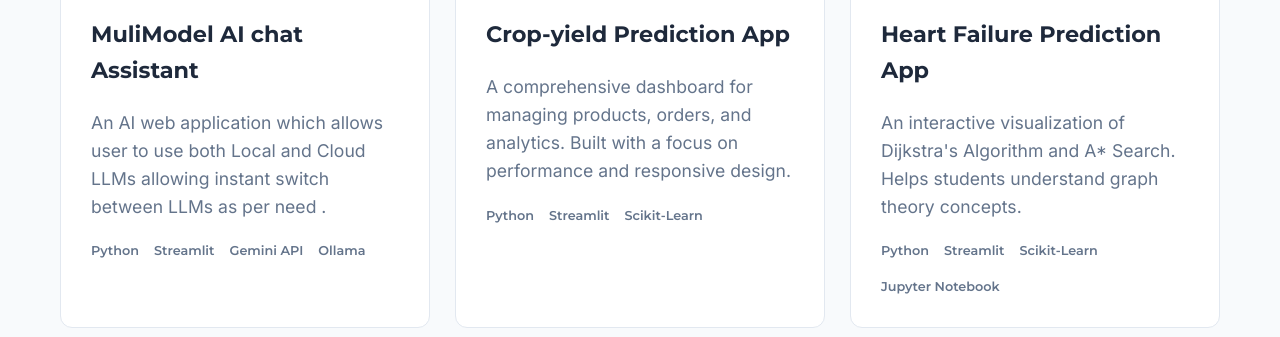
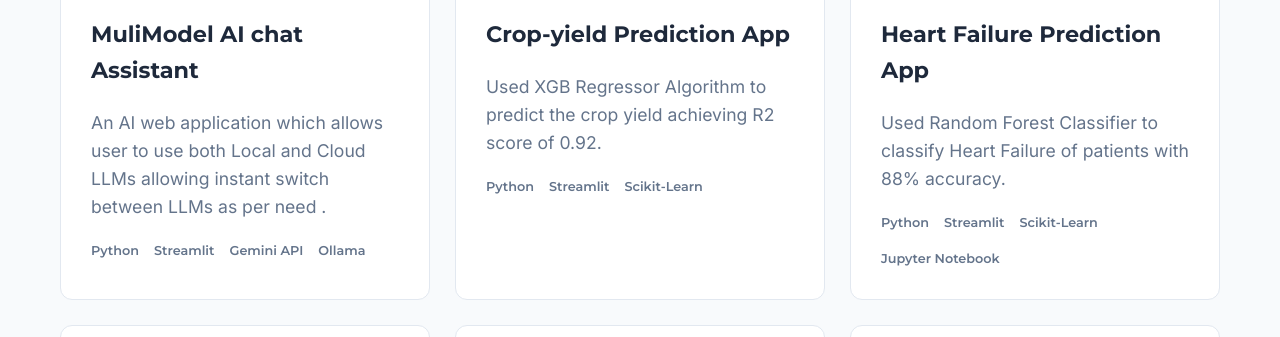
Before and after one commit to Yashuu05/PortfolioWebsite, a website: page docs/index.html in a window 1280 px wide. Shown: the part 1715-2052 px from the top of the page. Drawn offline with Linux system fonts and the light colour scheme.

Commit message:
updated github projects contents

```diff
--- a/docs/index.html
+++ b/docs/index.html
@@ -333,13 +333,13 @@
                 },
                 {
                     title: "Crop-yield Prediction App",
-                    description: "A comprehensive dashboard for managing products, orders, and analytics. Built with a focus on performance and responsive design.",
+                    description: "Used XGB Regressor Algorithm to predict the crop yield achieving R2 score of 0.92.",
                     tech: ["Python", "Streamlit", "Scikit-Learn"],
                     links: { demo: "https://github.com/Yashuu05/Crop-Yield-Prediction-App", repo: "https://github.com/Yashuu05/Crop-Yield-Prediction-App" }
                 },
                 {
                     title: "Heart Failure Prediction App",
-                    description: "An interactive visualization of Dijkstra's Algorithm and A* Search. Helps students understand graph theory concepts.",
+                    description: "Used Random Forest Classifier to classify Heart Failure of patients with 88% accuracy.",
                     tech: ["Python", "Streamlit", "Scikit-Learn", "Jupyter Notebook"],
                     links: { demo: "https://github.com/Yashuu05/Heart_failure_prediction_app", repo: "https://github.com/Yashuu05/Heart_failure_prediction_app" }
                 },
```
